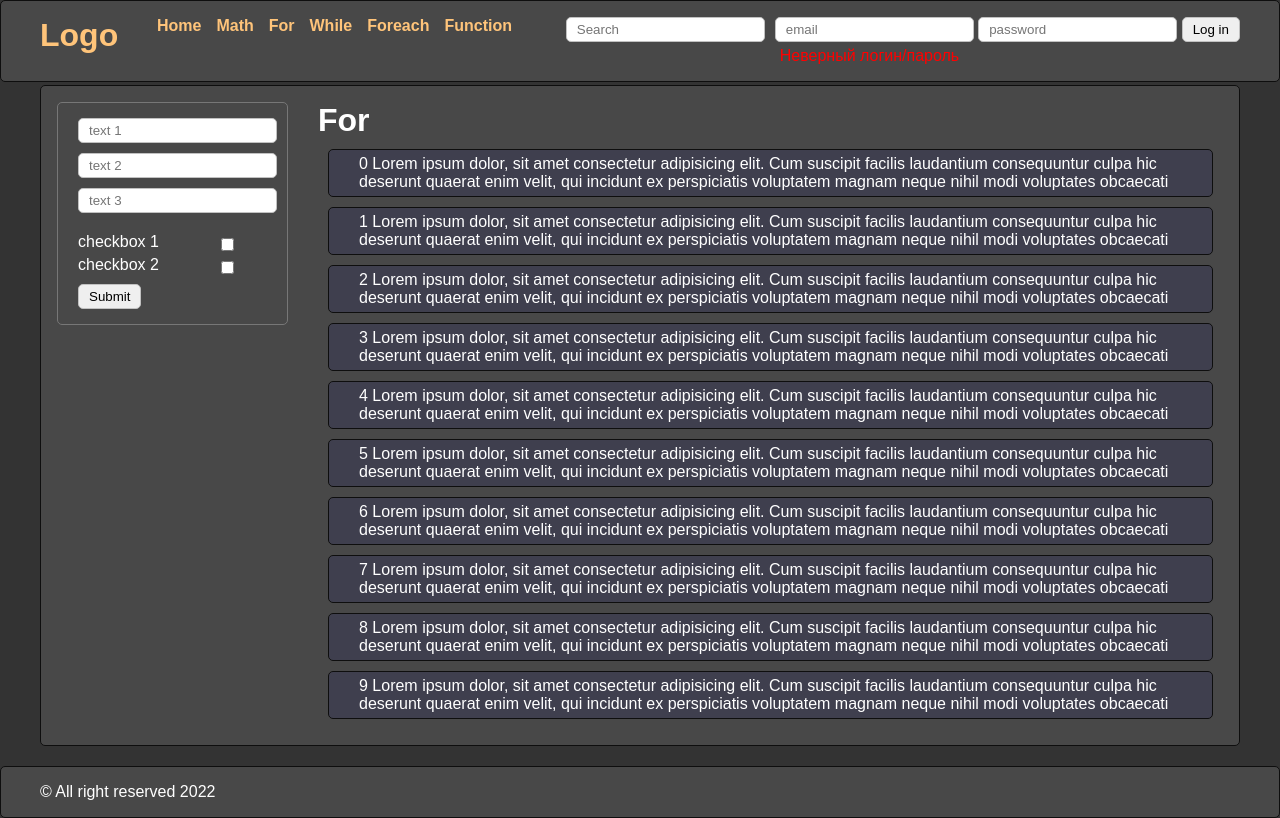
After one commit to plotiwitolp/00063-pet-PHP-repeat, a PHP site: page /assets/pages/les2.php?error=err in a window 1280 px wide. The commit adds this page. Run offline with PHP 8.4, Linux system fonts and the light colour scheme.

Commit message:
until func

```diff
--- a/assets/modules/header.php
+++ b/assets/modules/header.php
@@ -7,18 +7,23 @@
     <meta name="viewport" content="width=device-width, initial-scale=1.0">
     <title>00063-pet-PHP-repeat</title>
     <link rel="stylesheet" href="<?php __DIR__ ?>/style.css">
-    <link rel="shortcut icon" href="favicon.ico" type="image/x-icon">
+    <link rel="shortcut icon" href="<?php __DIR__ ?>/favicon.ico" type="image/x-icon">
 </head>
 
 <body>
     <header class="header">
         <div class="container flex">
             <div class="header__logo">
-                <h1>Logo</h1>
+                <h1><a href="/">Logo</a></h1>
             </div>
             <nav>
                 <ul>
-                    <li><a href="#">Home</a></li>
+                    <li><a href="/">Home</a></li>
+                    <li><a href="<?php __DIR__ ?>/assets/pages/les1.php">Math </a></li>
+                    <li><a href="<?php __DIR__ ?>/assets/pages/les2.php">For </a></li>
+                    <li><a href="<?php __DIR__ ?>/assets/pages/les3.php">While </a></li>
+                    <li><a href="<?php __DIR__ ?>/assets/pages/les4.php">Foreach </a></li>
+                    <li><a href="<?php __DIR__ ?>/assets/pages/les5.php">Function </a></li>
                 </ul>
             </nav>
             <div class="flex">
@@ -31,7 +36,13 @@
                         <input type="password" name="password" placeholder="password" required>
                         <input type="submit" value="Log in">
                     </form>
+                    <?php
+                    if ($_GET['error'] == 'err') {
+                        echo '<span class="err">Неверный логин/пароль</span>';
+                    }
+                    ?>
                 </div>
             </div>
         </div>
     </header>
+    <?php global $const;
--- a/assets/modules/login.php
+++ b/assets/modules/login.php
@@ -4,8 +4,9 @@ print_r($_POST['email']);
 echo "</pre>";
 
 if ($_POST['email'] != 'plotnikov.msk@yandex.ru' || $_POST['password'] != '123') {
-    header("location: /../../index.php");
+    header("location: /../../index.php?error=err");
     exit;
 } else {
-    echo "Добро пожаловать!";
+    $const = 'MY_CONST';
+    header("location: /assets/modules/admin.php");
 }
--- a/assets/modules/sidebar.php
+++ b/assets/modules/sidebar.php
@@ -1,9 +1,4 @@
 <aside>
-    <ul>
-        <li><a href="#">Test 1</a></li>
-        <li><a href="#">Test 2</a></li>
-        <li><a href="#">Test 3</a></li>
-    </ul>
     <form method="GET">
         <input type="text" placeholder="text 1" name="text1">
         <input type="text" placeholder="text 2" name="text2">
--- /dev/null
+++ b/assets/pages/les2.php
@@ -0,0 +1,19 @@
+<?php require_once __DIR__ . '/../modules/header.php'; ?>
+<main>
+    <div class="container flex">
+        <?php require_once __DIR__ . '/../modules/sidebar.php'; ?>
+        <div class="content">
+            <h1>For</h1>
+            <p>
+                <?php
+                for ($i = 0; $i < 10; $i++) {
+                    echo "<div class='test-block'>
+                        {$i} Lorem ipsum dolor, sit amet consectetur adipisicing elit. Cum suscipit facilis laudantium consequuntur culpa hic deserunt quaerat enim velit, qui incidunt ex perspiciatis voluptatem magnam neque nihil modi voluptates obcaecati
+                        </div>";
+                }
+                ?>
+            </p>
+        </div>
+    </div>
+</main>
+<?php require_once __DIR__ . '/../modules/footer.php'; ?>
--- a/style.css
+++ b/style.css
@@ -5,7 +5,7 @@
           box-sizing: border-box;
 }
 
-footer, main, header {
+.test-block, .sum, footer, main, header {
   border: 1px solid rgb(14, 14, 14);
   padding: 1em;
   background-color: rgb(72, 72, 72);
@@ -49,6 +49,7 @@ input[type=search],
 input[type=email],
 input[type=password],
 input[type=text],
+input[type=number],
 input[type=submit] {
   height: 25px;
   padding: 0 10px;
@@ -83,6 +84,14 @@ header {
   position: fixed;
   width: 100%;
 }
+header ul {
+  display: -webkit-box;
+  display: -ms-flexbox;
+  display: flex;
+}
+header ul li {
+  margin-right: 15px;
+}
 
 main {
   -webkit-box-flex: 1;
@@ -99,6 +108,7 @@ aside {
   border: 1px solid #777;
   border-radius: 5px;
   width: 20%;
+  height: 100%;
 }
 aside input {
   margin: 5px 0;
@@ -107,9 +117,37 @@ aside input {
 .content {
   width: 80%;
 }
+.content form {
+  margin-top: 10px;
+}
 
 .checkboxgroup {
   display: grid;
   grid-template-columns: 1fr 1fr;
   margin-top: 15px;
 }
+
+.err {
+  color: red;
+  padding-left: 15px;
+  padding-top: 5px;
+  display: inline-block;
+}
+
+.sum {
+  margin: 10px;
+  padding: 5px 30px;
+  background-color: #000172;
+  display: inline-block;
+}
+
+.test-block {
+  margin: 10px;
+  padding: 5px 30px;
+  background-color: rgba(0, 1, 114, 0.1294117647);
+}
+
+mybr {
+  display: block;
+  margin-top: 10px;
+}
--- a/style.scss
+++ b/style.scss
@@ -38,6 +38,7 @@ input[type='search'],
 input[type='email'],
 input[type='password'],
 input[type='text'],
+input[type='number'],
 input[type='submit'] {
   height: 25px;
   padding: 0 10px;
@@ -64,6 +65,12 @@ header {
   width: 100%;
   @extend %main_block;
   @extend %reset_ul;
+  ul {
+    display: flex;
+    li {
+      margin-right: 15px;
+    }
+  }
 }
 main {
   flex: 1 0 auto;
@@ -81,6 +88,7 @@ aside {
   border: 1px solid #777;
   border-radius: 5px;
   width: 20%;
+  height: 100%;
   @extend %reset_ul;
   input {
     margin: 5px 0;
@@ -88,9 +96,35 @@ aside {
 }
 .content {
   width: 80%;
+  form {
+    margin-top: 10px;
+  }
 }
 .checkboxgroup {
   display: grid;
   grid-template-columns: 1fr 1fr;
   margin-top: 15px;
 }
+.err {
+  color: red;
+  padding-left: 15px;
+  padding-top: 5px;
+  display: inline-block;
+}
+.sum {
+  @extend %main_block;
+  margin: 10px;
+  padding: 5px 30px;
+  background-color: #000172;
+  display: inline-block;
+}
+.test-block {
+  @extend %main_block;
+  margin: 10px;
+  padding: 5px 30px;
+  background-color: #00017221;
+}
+mybr {
+  display: block;
+  margin-top: 10px;
+}
```
Also changed, not shown: assets/modules/admin.php (added, +17 -0 lines), assets/pages/les1.php (added, +25 -0 lines), assets/pages/les3.php (added, +23 -0 lines), assets/pages/les4.php (added, +30 -0 lines), assets/pages/les5.php (added, +39 -0 lines), index.php (+7 -2 lines).
